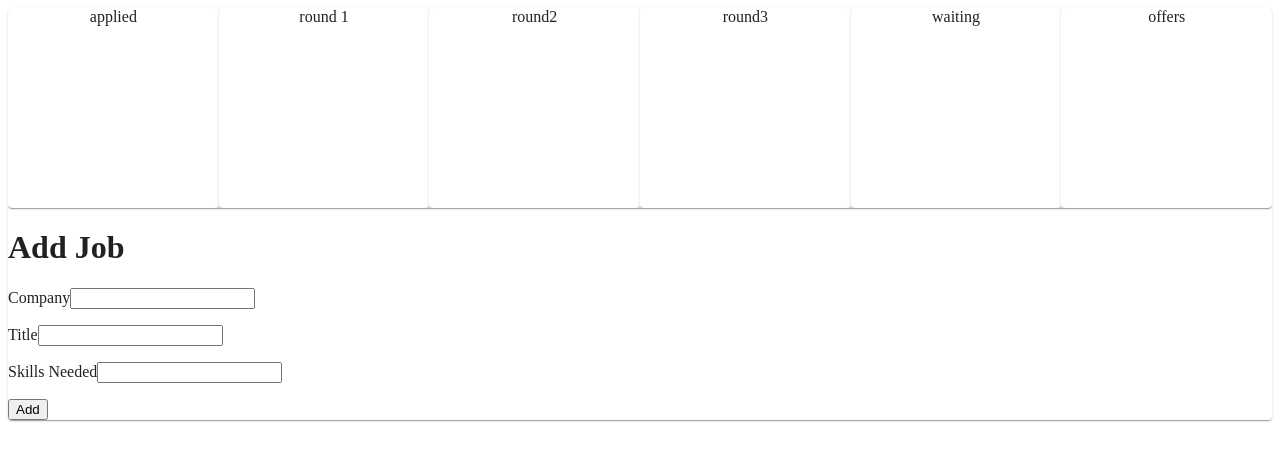
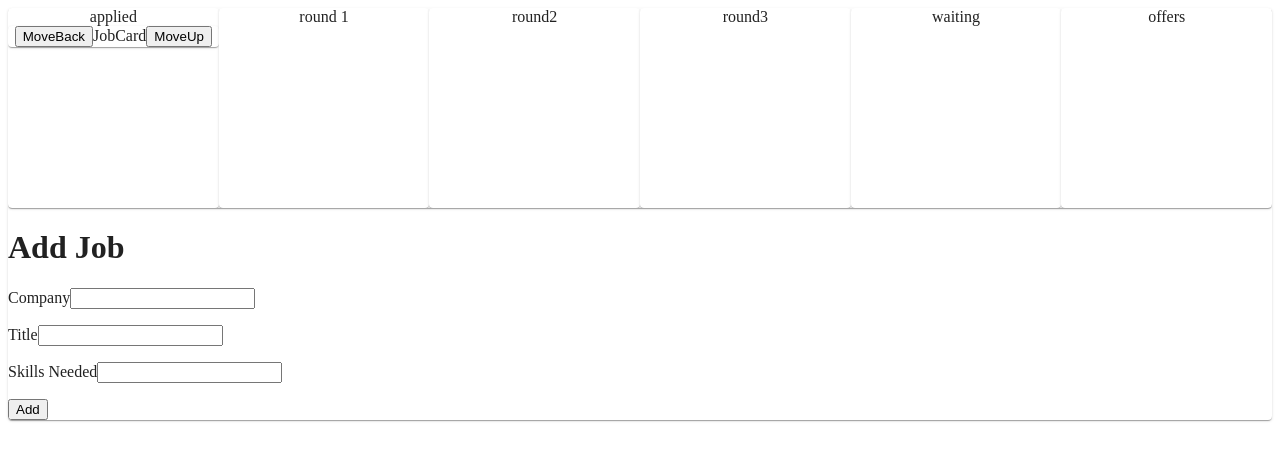
Before and after one commit to aarminoe/serverless-app, a React (Create React App) app in the folder personal-job-tracker/: page / in a window 1280 px wide. Shown: the top 460 px of the page. Built offline with nearby package versions, Linux system fonts and the light colour scheme.

Commit message:
made job card component to sit in each stage

```diff
--- a/personal-job-tracker/src/App.js
+++ b/personal-job-tracker/src/App.js
@@ -7,6 +7,8 @@ import Round3 from './Round3';
 import Waiting from './Waiting';
 import Job from './Job';
 import { Card } from '@mui/material';
+import JobCard from './JobCard';
+
 
 function App() {
   return (
--- a/personal-job-tracker/src/Applied.js
+++ b/personal-job-tracker/src/Applied.js
@@ -1,9 +1,14 @@
 import React from "react";
+import JobCard from './JobCard';
+import { Card } from "@mui/material";
 
 function Applied() {
     return(
         <div>
             applied
+            <Card className="drag">
+                <JobCard />
+            </Card>
         </div>
     )
 }
--- /dev/null
+++ b/personal-job-tracker/src/JobCard.js
@@ -0,0 +1,22 @@
+import React from "react";
+
+function JobCard() {
+
+    function moveUp() {
+        console.log()
+    }
+
+    function moveBack() {
+
+    }
+
+    return(
+        <div>
+            <button onClick={moveBack}>MoveBack</button>
+            JobCard
+            <button onClick={moveUp}>MoveUp</button>
+        </div>
+    )
+}
+
+export default JobCard
```
